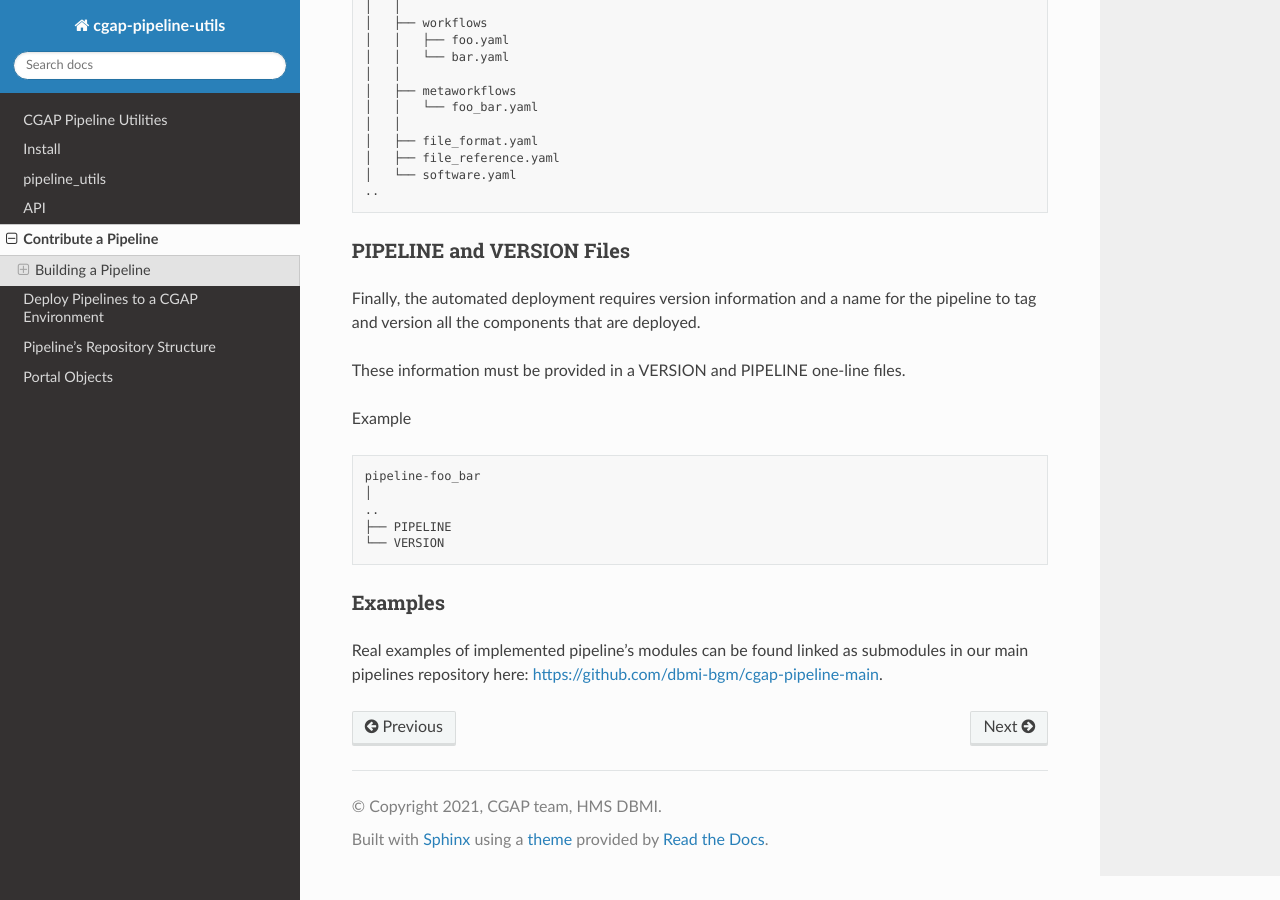
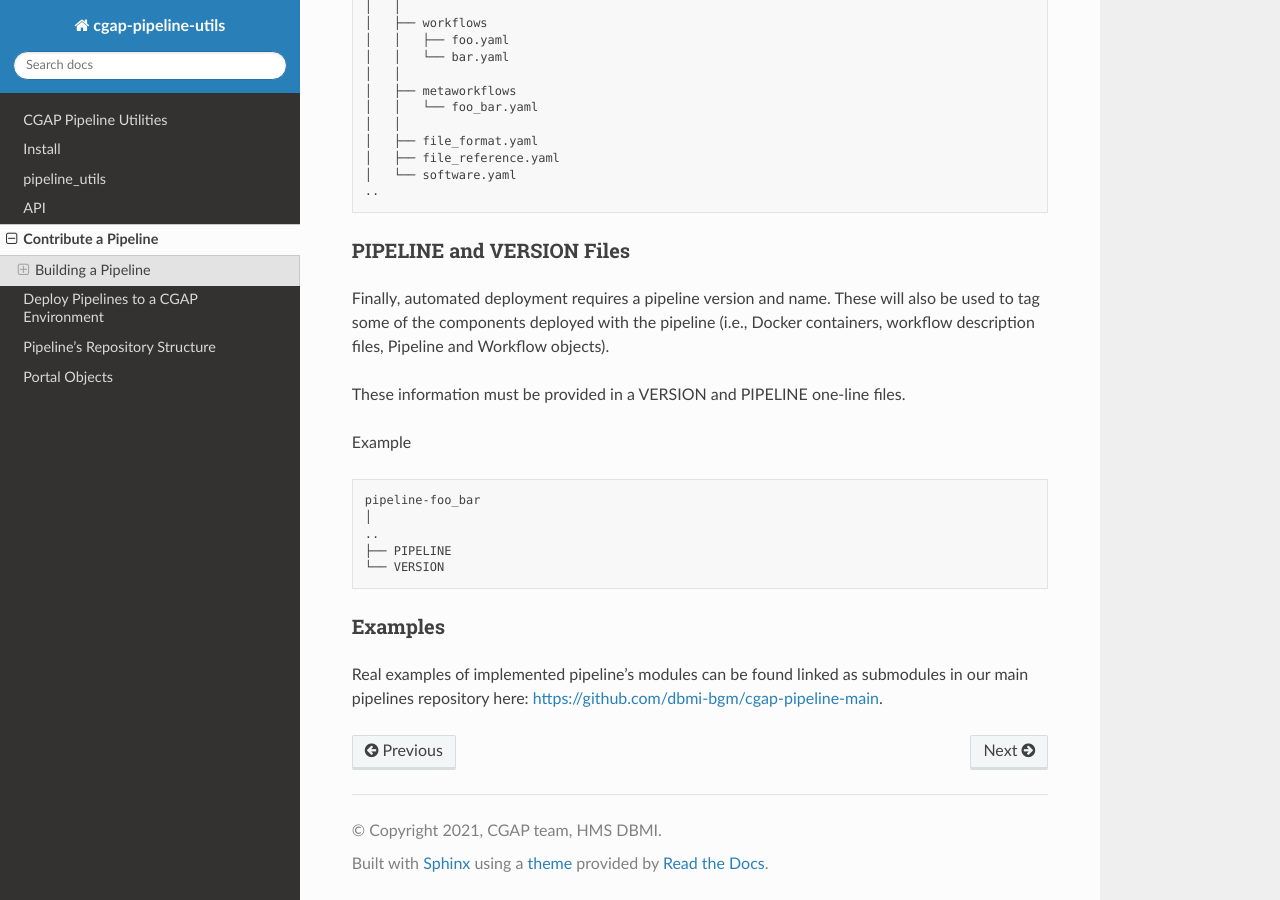
Before and after one commit to smaht-dac/smaht-pipeline-utils, a Sphinx documentation site: the page built from docs/contribute_pipeline.rst, in a window 1280 px wide and 900 px high, scrolled down 2733 px. Built offline with Sphinx 7.4.7 and the Read the Docs theme 2.0.0, drawn with Linux system fonts in a browser that asks for light colours.

Commit message:
Update docs/contribute_pipeline.rst
Co-authored-by: drio18 <58236592+drio18@users.noreply.github.com>

```diff
--- a/docs/contribute_pipeline.rst
+++ b/docs/contribute_pipeline.rst
@@ -129,7 +129,7 @@ Additional metadata to track reference files, file formats, and software used by
 PIPELINE and VERSION Files
 --------------------------
 
-Finally, the automated deployment requires version information and a name for the pipeline to tag and version all the components that are deployed.
+Finally, automated deployment requires a pipeline version and name. These will also be used to tag some of the components deployed with the pipeline (i.e., Docker containers, workflow description files, Pipeline and Workflow objects).
 
 These information must be provided in a VERSION and PIPELINE one-line files.
 
```
